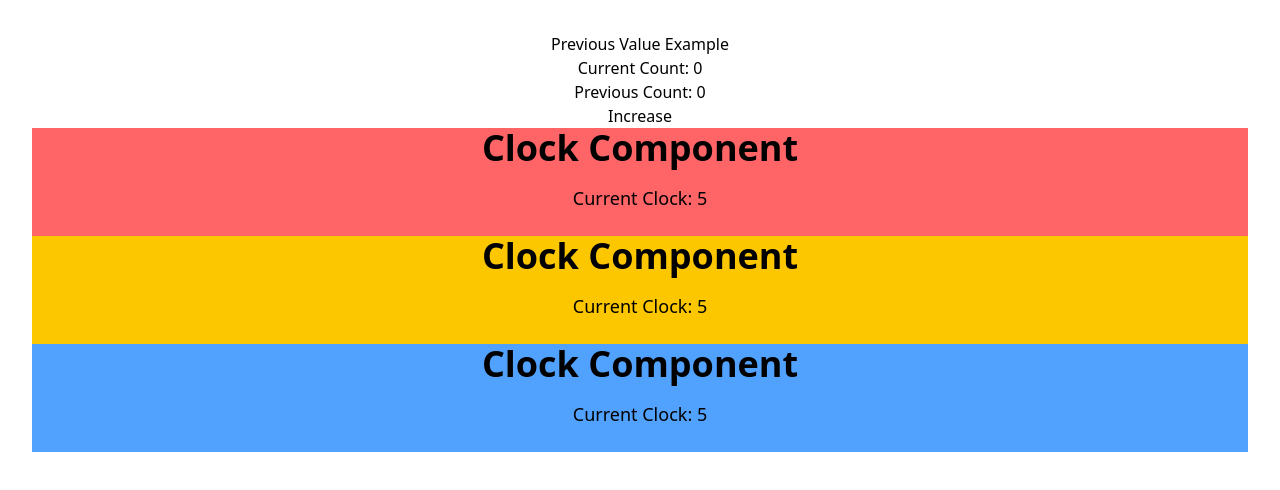
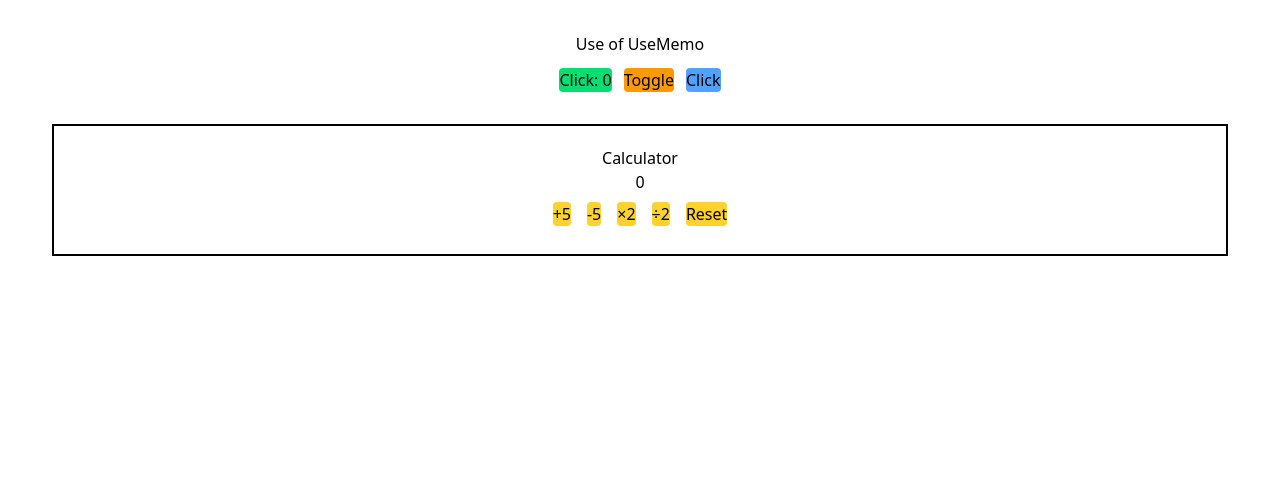
Before and after one commit to vivekfaujdar01/Class-Activity-INT252-Reactjs-, a React (Vite) app in the folder ReactJS/vite-project/: page / in a window 1280 px wide. Shown: the top 490 px of the page. Built offline with nearby package versions, Linux system fonts and the light colour scheme.

Commit message:
UseMemo and UseReducer

```diff
--- a/ReactJS/vite-project/src/App.jsx
+++ b/ReactJS/vite-project/src/App.jsx
@@ -1,4 +1,4 @@
-import React, { useState, useEffect } from 'react'
+import React from 'react'
 import './App.css'
 // import Home from './component/Home'
 import Counter from './component/counter.jsx'
@@ -18,21 +18,23 @@ import Clock1 from './Clock1.jsx'
 import Clock2 from './Clock2.jsx'
 import Clock3 from './Clock3.jsx'
 // import Quote from './component/Quote.jsx'
+import Memo from './Memo.jsx';
+import Calculator from './Calcuator.jsx';
 function App() {
-  const [clock, setClock] = useState(0);
-  const message1 = "Hello, React learners!";
-  const message2 = "Welcome to the world of React.";
-  const message3 = "Let's build something amazing together!";
-  useEffect(() => {
-    if (clock >= 15) {
-        return; // Stop the effect when clock reaches 15
-    }
-        const interval = setInterval(() => {
-            setClock(prevClock => prevClock + 1);
-        }, 1000);
+  // const [clock, setClock] = useState(0);
+  // const message1 = "Hello, React learners!";
+  // const message2 = "Welcome to the world of React.";
+  // const message3 = "Let's build something amazing together!";
+  // useEffect(() => {
+  //   if (clock >= 15) {
+  //       return; // Stop the effect when clock reaches 15
+  //   }
+  //       const interval = setInterval(() => {
+  //           setClock(prevClock => prevClock + 1);
+  //       }, 1000);
 
-        return () => clearInterval(interval);
-    }, [setClock, clock]);
+  //       return () => clearInterval(interval);
+  //   }, [setClock, clock]);
   // const [theme, setTheme] = React.useState('light');
 //   const element = React.createElement(
 //   'div',                       // parent element type
@@ -63,18 +65,20 @@ function App() {
       <Component name="Satish" /> */}
       {/* <Quote /> */}
       {/* <Task />*/}
-      <UseRef />
+      {/* <UseRef />  */}
 
       {/* <ThemeContext.Provider value={{theme, setTheme}}>
         <Home />
       </ThemeContext.Provider> */}
-
+{/*
       <ContextApi.Provider value={{clock,message1,message2,message3}}>
         <Clock1 />
         <Clock2 />
         <Clock3 />
-      </ContextApi.Provider>
+      </ContextApi.Provider> */}
 
+      <Memo/>
+      <Calculator/>
     </>
   )
 }
--- /dev/null
+++ b/ReactJS/vite-project/src/Calcuator.jsx
@@ -0,0 +1,38 @@
+import React ,{useReducer} from "react";
+
+function Calculator(){
+
+    const [state, dispatch] = useReducer(
+        (state, action) => {
+            switch (action.type) {
+                case "ADD":
+                    return state + action.payload;
+                case "SUBTRACT":
+                    return state - action.payload;
+                case "MULTIPLY":
+                    return state * action.payload;
+                case "DIVIDE":
+                    return state / action.payload;
+                case "RESET":
+                    return 0;
+                default:
+                    return state;
+            }
+        },
+        0
+    );
+
+    return (
+        <div className="m-5 p-5 border-2 border-black  ">
+            <h1>Calculator</h1>
+            <div>{state}</div>
+            <button  className="bg-amber-300 rounded m-2" onClick={() => dispatch({ type: "ADD", payload: 5 })}>+5</button>
+            <button className="bg-amber-300 rounded m-2" onClick={() => dispatch({ type: "SUBTRACT", payload: 5 })}>-5</button>
+            <button className="bg-amber-300 rounded m-2" onClick={() => dispatch({ type: "MULTIPLY", payload: 2 })}>×2</button>
+            <button className="bg-amber-300 rounded m-2" onClick={() => dispatch({ type: "DIVIDE", payload: 2 })}>÷2</button>
+            <button className="bg-amber-300 rounded m-2" onClick={() => dispatch({ type: "RESET" })}>Reset</button>
+        </div>
+    );
+}
+
+export default Calculator;
--- /dev/null
+++ b/ReactJS/vite-project/src/Memo.jsx
@@ -0,0 +1,28 @@
+import React, { useMemo, useState } from "react";
+
+function Memo(){
+
+    const handler = useMemo(() =>{
+        let res = 0;
+        console.log("heavy calculation is starting")
+        for(let i=0;i<100;i++){
+            res++;
+            console.log(res);
+        }
+    },[])
+
+
+    const [count, setCount] = useState(0);
+    const [toggle, setToggle] = useState(false);
+
+    return(
+        <div style={{background: toggle ? 'black' : 'white', color: toggle ? 'white' : 'black'}} >
+            <h1>Use of UseMemo</h1>
+            <button className="bg-green-400 rounded m-3" onClick={()=>setCount(prev => prev+1)}> Click: {count}</button>
+            <button className="bg-amber-500 rounded" onClick={()=>setToggle(!toggle)}>Toggle</button>
+            <button onClick={handler} className="bg-blue-400 rounded m-3">Click</button>
+        </div>
+    )
+}
+
+export default Memo;
```
